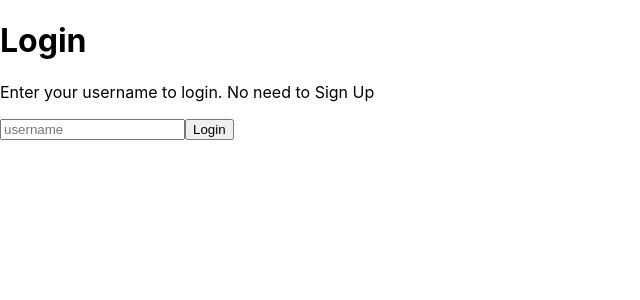
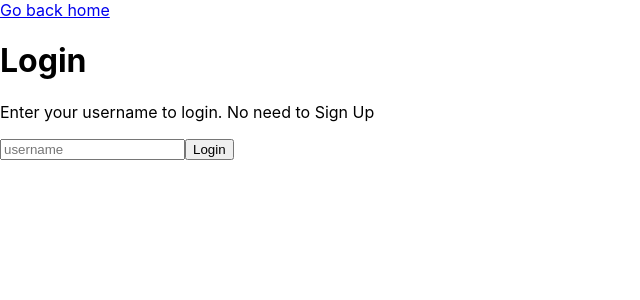
Before and after one commit to mosesogwo/Xplore, a React (Create React App) app: page /login in a window 1280 px wide. Shown: the top 300 px of the page, without its empty margins (0-640 px from the left). Built offline with nearby package versions, Linux system fonts and the light colour scheme.

Commit message:
implement redirect home after login

```diff
--- a/src/App.js
+++ b/src/App.js
@@ -1,7 +1,8 @@
 import React from 'react';
-import { BrowserRouter as Router, NavLink, Switch, Route } from 'react-router-dom'
+import { BrowserRouter as Router, Switch, Route } from 'react-router-dom'
 import Home from './components/Home'
 import Login from './components/Login'
+
 
 function App() {
   return (
--- a/src/components/Login.js
+++ b/src/components/Login.js
@@ -1,6 +1,7 @@
 import React, { Component } from 'react';
 import { connect } from 'react-redux';
 import { LOGIN } from '../actions/index'
+import { NavLink } from 'react-router-dom';
 
 class Login extends Component {
   constructor(props) {
@@ -26,7 +27,7 @@ class Login extends Component {
     const { login } = this.props;
     if (username !== ''){
       login(username);
-      console.log(username)
+      this.props.history.push('/')
     }
   }
 
@@ -34,6 +35,7 @@ class Login extends Component {
     return(
       <div>
         <div>
+          <NavLink to="/">Go back home</NavLink>
           <h1>Login</h1>
           <p>Enter your username to login. No need to Sign Up</p>
           <form>
--- a/src/components/Packages.js
+++ b/src/components/Packages.js
@@ -1,6 +1,10 @@
 import React, { Component } from 'react';
 
 class Packages extends Component {
+
+  componentWillMount = () => {
+    this.getPackages()
+  }
 
   render = () => {
     return(
--- a/src/reducers/usernameReducer.js
+++ b/src/reducers/usernameReducer.js
@@ -1,6 +1,7 @@
 const usernameReducer = (state = '', action) => {
   switch (action.type) {
     case 'LOGIN':
+      console.log(action.username)
       return action.username;
     case 'LOGOUT':
       return '';
```
